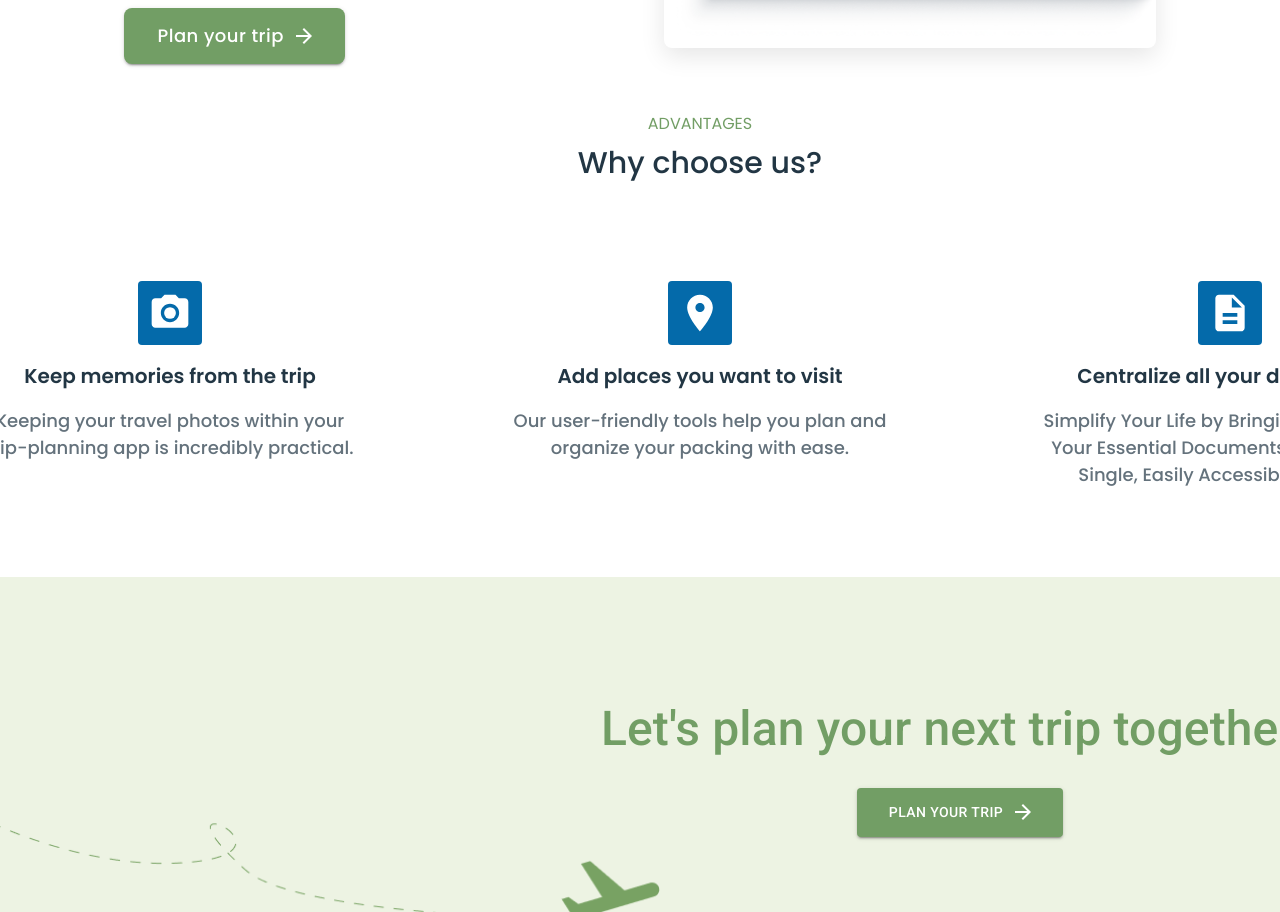
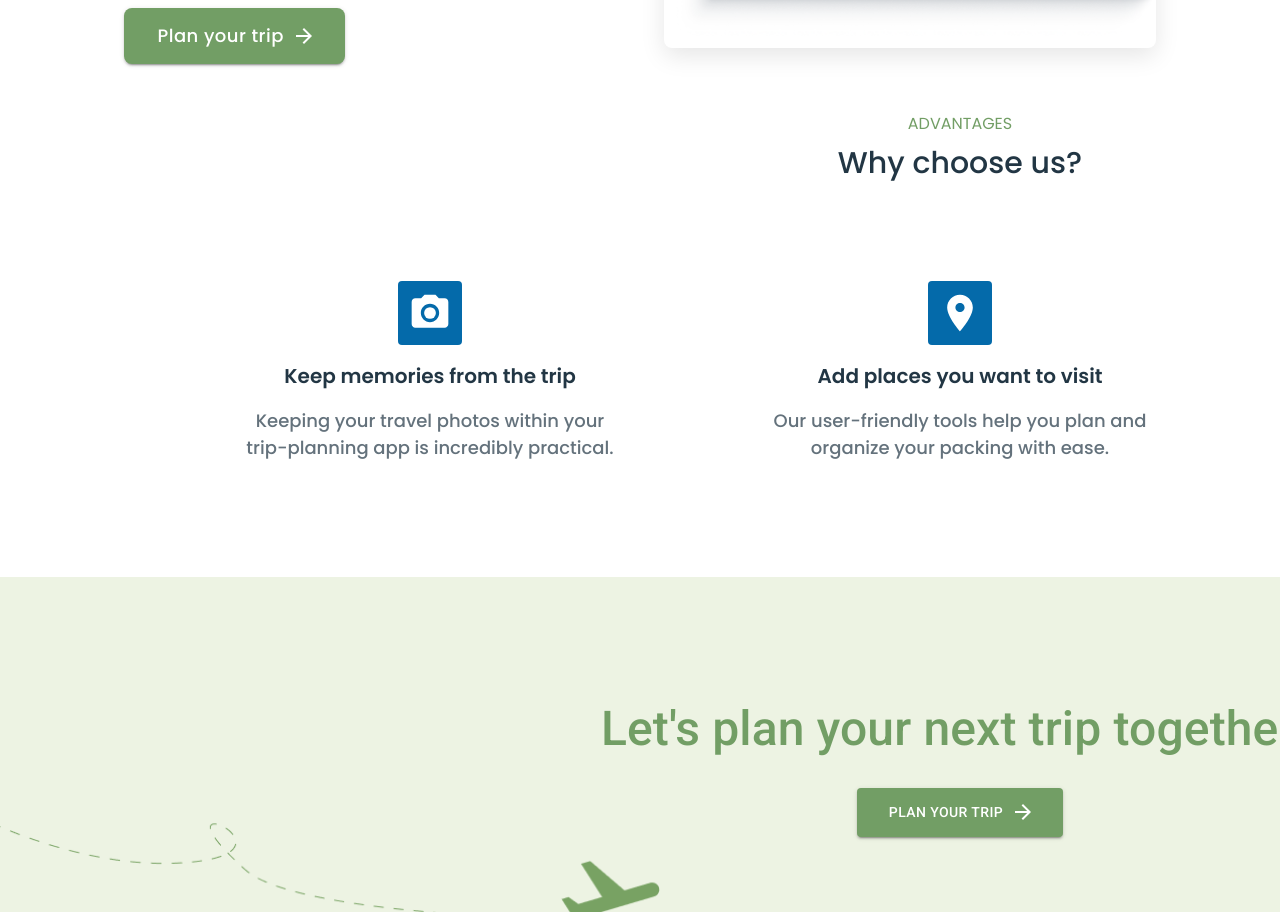
Before and after one commit to Mortharion-tech/za-travel, a React (Vite) app: page / in a window 1280 px wide. Shown: the part 2150-3062 px from the top of the page. Built offline with nearby package versions, Linux system fonts and the light colour scheme; no server answers.

Commit message:
Update Advantages.tsx

```diff
--- a/src/features/landing/components/Advantages.tsx
+++ b/src/features/landing/components/Advantages.tsx
@@ -39,10 +39,11 @@ export default function Advantages() {
   return (
     <Container
       sx={{
-        width: '1720px',
-        height: '465px',
-        maxWidth: 'none',
-        py: 0,
+        width: { xs: '100%', lg: '1720px' },
+        height: { xs: 'auto', lg: '465px' },
+        maxWidth: { xs: '100%', lg: 'none' },
+        py: { xs: 4, lg: 0 },
+        px: { xs: 2, lg: 0 },
       }}
     >
       <Box
@@ -52,11 +53,11 @@ export default function Advantages() {
           alignItems: 'center',
         }}
       >
-        <Stack spacing={8} alignItems="center">
+        <Stack spacing={{ xs: 4, lg: 8 }} alignItems="center">
           <Box
             sx={{
-              width: '331px',
-              height: '105px',
+              width: { xs: '100%', lg: '331px' },
+              height: { xs: 'auto', lg: '105px' },
               textAlign: 'center',
             }}
           >
@@ -76,20 +77,24 @@ export default function Advantages() {
           <Box
             sx={{
               display: 'flex',
-              width: '1506px',
-              height: '296px',
-              justifyContent: 'space-between',
+              flexDirection: { xs: 'column', lg: 'row' },
+              width: { xs: '100%', lg: '1506px' },
+              height: { xs: 'auto', lg: '296px' },
+              justifyContent: { xs: 'center', lg: 'space-between' },
+              gap: { xs: 4, lg: 0 },
             }}
           >
             {advantages.map((item, index) => (
               <Box
                 key={index}
                 sx={{
-                  width: '446px',
-                  height: '296px',
+                  width: { xs: '100%', lg: '446px' },
+                  height: { xs: 'auto', lg: '296px' },
                   display: 'flex',
                   flexDirection: 'column',
                   alignItems: 'center',
+                  maxWidth: { xs: '400px', lg: '446px' },
+                  mx: { xs: 'auto', lg: 0 },
                 }}
               >
                 <Stack alignItems="center" spacing={2}>
@@ -114,7 +119,7 @@ export default function Advantages() {
                   </Paper>
                   <Box
                     sx={{
-                      width: '382px',
+                      width: { xs: '100%', lg: '382px' },
                       gap: '16px',
                       display: 'flex',
                       flexDirection: 'column',
@@ -135,7 +140,7 @@ export default function Advantages() {
                       variant="body2"
                       color="text.secondary"
                       sx={{
-                        maxWidth: '380px',
+                        maxWidth: { xs: '100%', lg: '380px' },
                       }}
                     >
                       {item.description}
```
